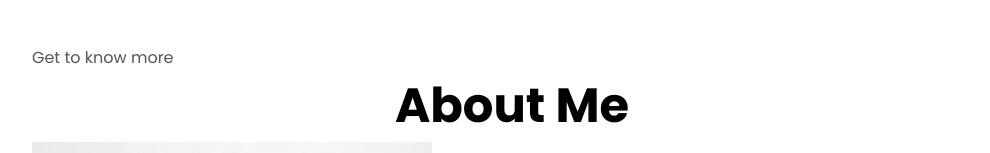
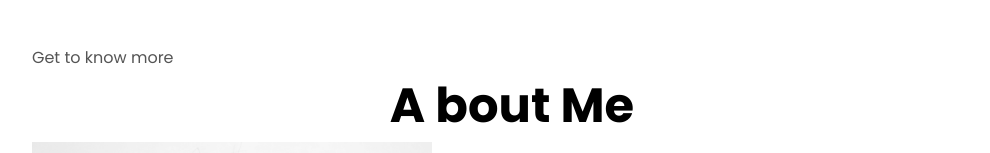
Before and after one commit to weldonfisher/Learn-html-css, a plain HTML site: page index.html in a window 1280 px wide. Shown: the part 763-916 px from the top of the page, without its empty margins (128-1118 px from the left). Drawn offline with Linux system fonts and the light colour scheme.

Commit message:
change about title

```diff
--- a/index.html
+++ b/index.html
@@ -61,7 +61,7 @@
     </section>
     <section id="about">
       <p class="section__text__p1">Get to know more</p>
-      <h1 class="title">About Me </h1>
+      <h1 class="title">A bout Me </h1>
       <div class="section-container">
         <div class="section__pic-container">
             <img src="./assets/about-pic.png" alt="">
```
